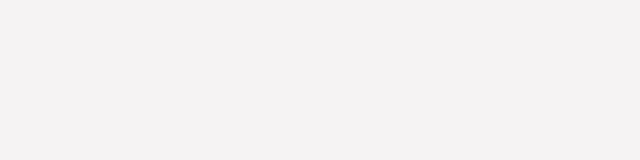
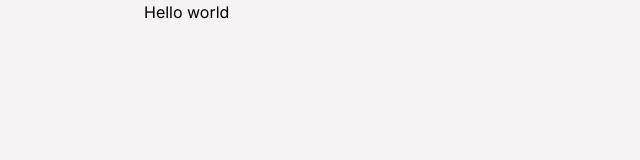
Before and after one commit to yu-hacks/yuHacks_client, a Next.js app: page / in a window 1280 px wide. Shown: the top 160 px of the page, without its empty margins (0-640 px from the left). Built offline with nearby package versions, Linux system fonts and the light colour scheme.

Commit message:
remove the use of hook from main page
Apparently if an React component want to utilize hooks in Next.js server-rendering project, that component needs to be declared "use client" on the first line of the file.

```diff
--- a/src/app/page.tsx
+++ b/src/app/page.tsx
@@ -1,14 +1,10 @@
-import { useState } from "react";
 
 export default function Home() {
-  const [cardRotate, setCardRotate] = useState(0);
-  const [cardX, setCardX] = useState(0);
-  const [cardY, setCardY] = useState(0);
 
   return (
     <main className="flex min-h-screen flex-col px-36">
       <div>
-
+        <h1>Hello world</h1>
       </div>
     </main>
   )
```
Also changed, not shown: src/app/error.tsx (deleted), 1 other file (tests, documents, lock files or other folders).
